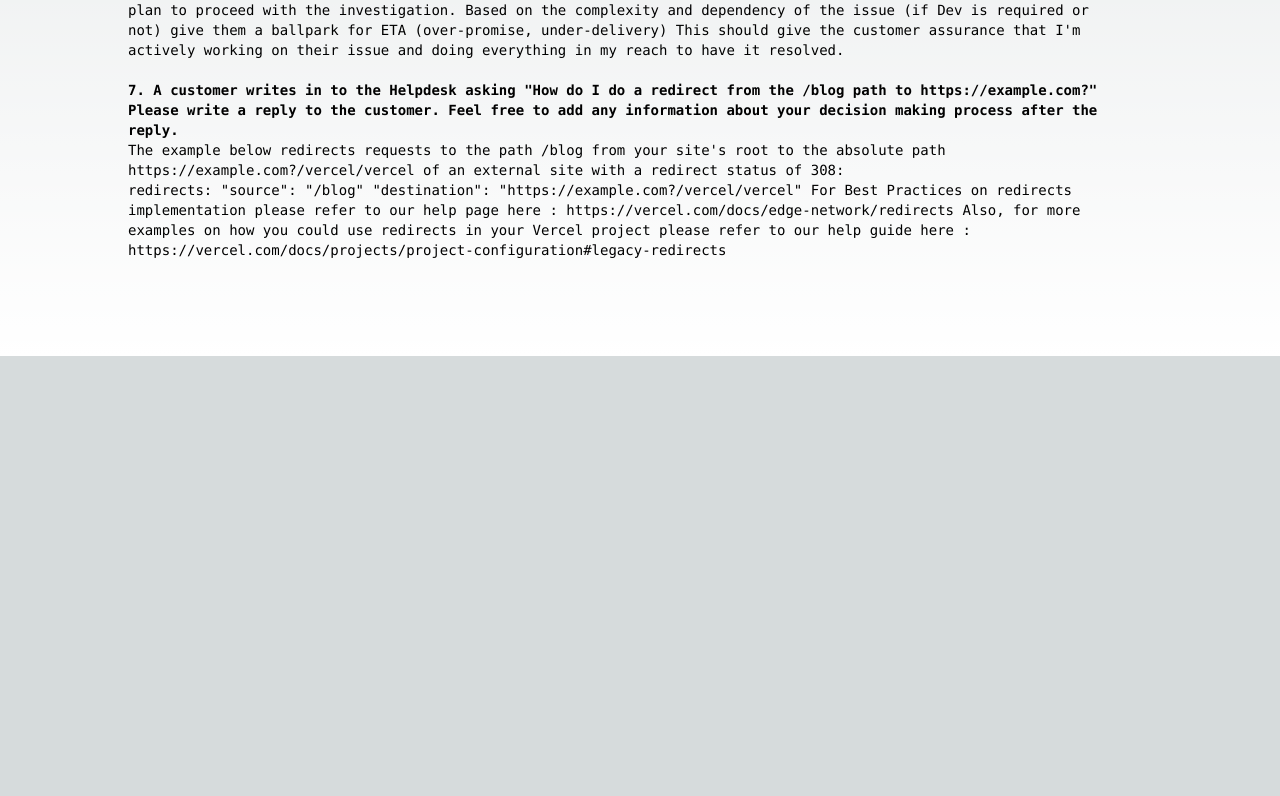
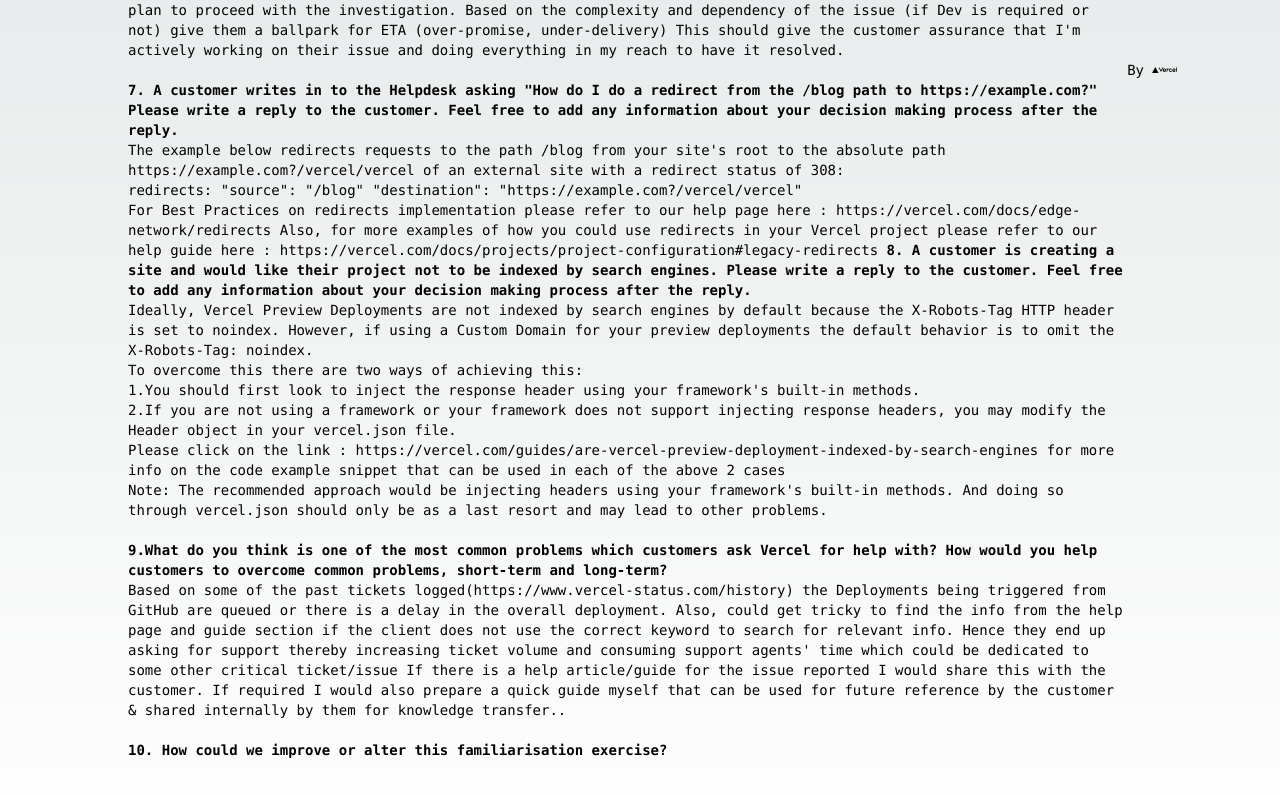
Before and after one commit to trityazd/Project-R2, a Next.js app: page / in a window 1280 px wide. Shown: the part 716-1512 px from the top of the page. Before the commit the page ends 1072 px from the top, so only its background shows below. Built offline with nearby package versions, Linux system fonts and the light colour scheme.

Commit message:
Update page.tsx

```diff
--- a/app/page.tsx
+++ b/app/page.tsx
@@ -44,9 +44,32 @@
 The example below redirects requests to the path /blog from your site's root to the absolute path https://example.com?/vercel/vercel of an external site with a redirect status of 308: <br></br>
       redirects:
       "source": "/blog"
-      "destination": "https://example.com?/vercel/vercel"
+      "destination": "https://example.com?/vercel/vercel" <br></br>
         For Best Practices on redirects implementation please refer to our help page here : https://vercel.com/docs/edge-network/redirects
-        Also, for more examples on how you could use redirects in your Vercel project please refer to our help guide here : https://vercel.com/docs/projects/project-configuration#legacy-redirects
+        Also, for more examples of how you could use redirects in your Vercel project please refer to our help guide here : https://vercel.com/docs/projects/project-configuration#legacy-redirects
+
+          <code className="font-mono font-bold"> 8. A customer is creating a site and would like their project not to be indexed by search
+engines. Please write a reply to the customer. Feel free to add any information about
+your decision making process after the reply.</code> <br></br>
+
+Ideally, Vercel Preview Deployments are not indexed by search engines by default because the X-Robots-Tag HTTP header is set to noindex. However, if using a Custom Domain for your preview deployments the default behavior is to omit the X-Robots-Tag: noindex.<br></br>
+To overcome this there are two ways of achieving this:<br></br>
+
+1.You should first look to inject the response header using your framework's built-in methods.<br></br>
+2.If you are not using a framework or your framework does not support injecting response headers, you may modify the Header object in your vercel.json file.<br></br>
+
+Please click on the link : https://vercel.com/guides/are-vercel-preview-deployment-indexed-by-search-engines for more info on the code example snippet that can be used in each of the above 2 cases<br></br>
+Note: The recommended approach would be injecting headers using your framework's built-in methods. And doing so through vercel.json should only be as a last resort and may lead to other problems.<br></br><br></br>
+
+ <code className="font-mono font-bold"> 9.What do you think is one of the most common problems which customers ask Vercel for help with? How would you help customers to overcome common problems, short-term and long-term?</code> <br></br>
+
+          Based on some of the past tickets logged(https://www.vercel-status.com/history) the Deployments being triggered from GitHub are queued or there is a delay in the overall deployment.
+Also, could get tricky to find the info from the help page and guide section if the client does not use the correct keyword to search for relevant info. Hence they end up asking for support thereby increasing ticket volume and consuming support agents' time which could be dedicated to some other critical ticket/issue
+
+If there is a help article/guide for the issue reported I would share this with the customer. If required I would also prepare a quick guide myself that can be used for future reference by the customer & shared internally by them for knowledge transfer..<br></br><br></br>
+
+ <code className="font-mono font-bold"> 10. How could we improve or alter this familiarisation exercise?</code> <br></br>
+
 
 
 </p>
```
